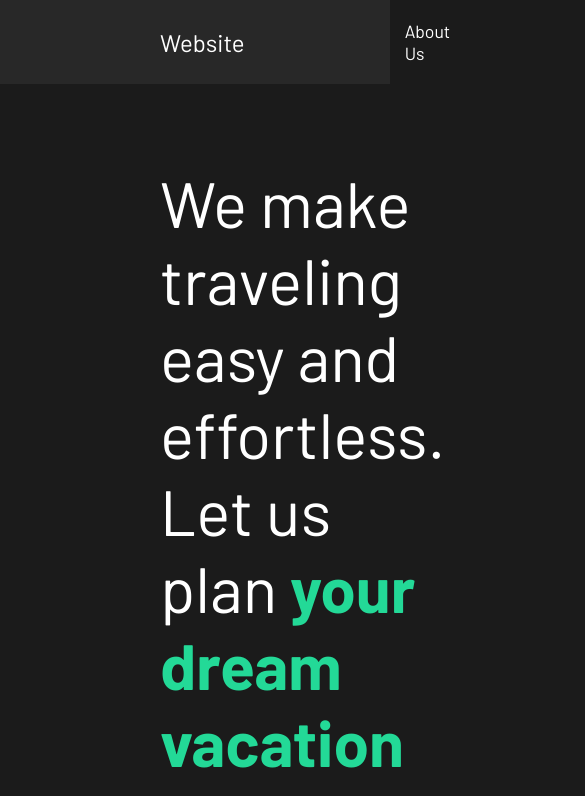
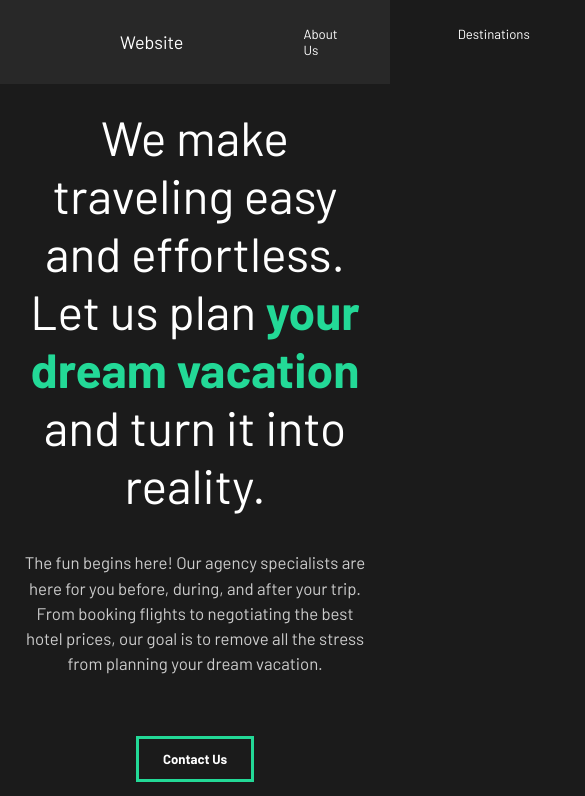
Before and after one commit to johnlombardi389/comp-website, a React (Create React App) app: page / in a window 390 px wide. Shown: the top 796 px of the page, 585 px wide, since content can reach past the window. Built offline with nearby package versions, Linux system fonts and the light colour scheme.

Commit message:
Adjusted styles for mobile screens, making font smaller and centering content

```diff
--- a/src/components/GlobalStyle.js
+++ b/src/components/GlobalStyle.js
@@ -5,6 +5,12 @@
     margin: 0;
     padding: 0;
     box-sizing: border-box;
+  }
+
+  html {
+    @media (max-width: 1700px) {
+      font-size: 75%;
+    }
   }
 
   body {
--- a/src/components/ServicesSection.js
+++ b/src/components/ServicesSection.js
@@ -74,6 +74,10 @@
 const Cards = styled.div`
   display: flex;
   flex-wrap: wrap;
+  @media (max-width: 1300px) {
+    justify-content: center;
+    padding-bottom: 5rem;
+  }
 `;
 
 const Card = styled.div`
--- a/src/styles.js
+++ b/src/styles.js
@@ -8,6 +8,11 @@
   align-items: center;
   padding: 5rem 10rem;
   color: white;
+  @media (max-width: 1300px) {
+    display: block;
+    padding: 2rem 2rem;
+    text-align: center;
+  }
 `;
 
 export const Description = styled.div`
@@ -15,6 +20,12 @@
   padding-right: 5rem;
   h2 {
     font-weight: lighter;
+  }
+  @media (max-width: 1300px) {
+    padding: 0;
+    button {
+      margin: 2rem 0rem 5rem 0rem;
+    }
   }
 `;
 
```
